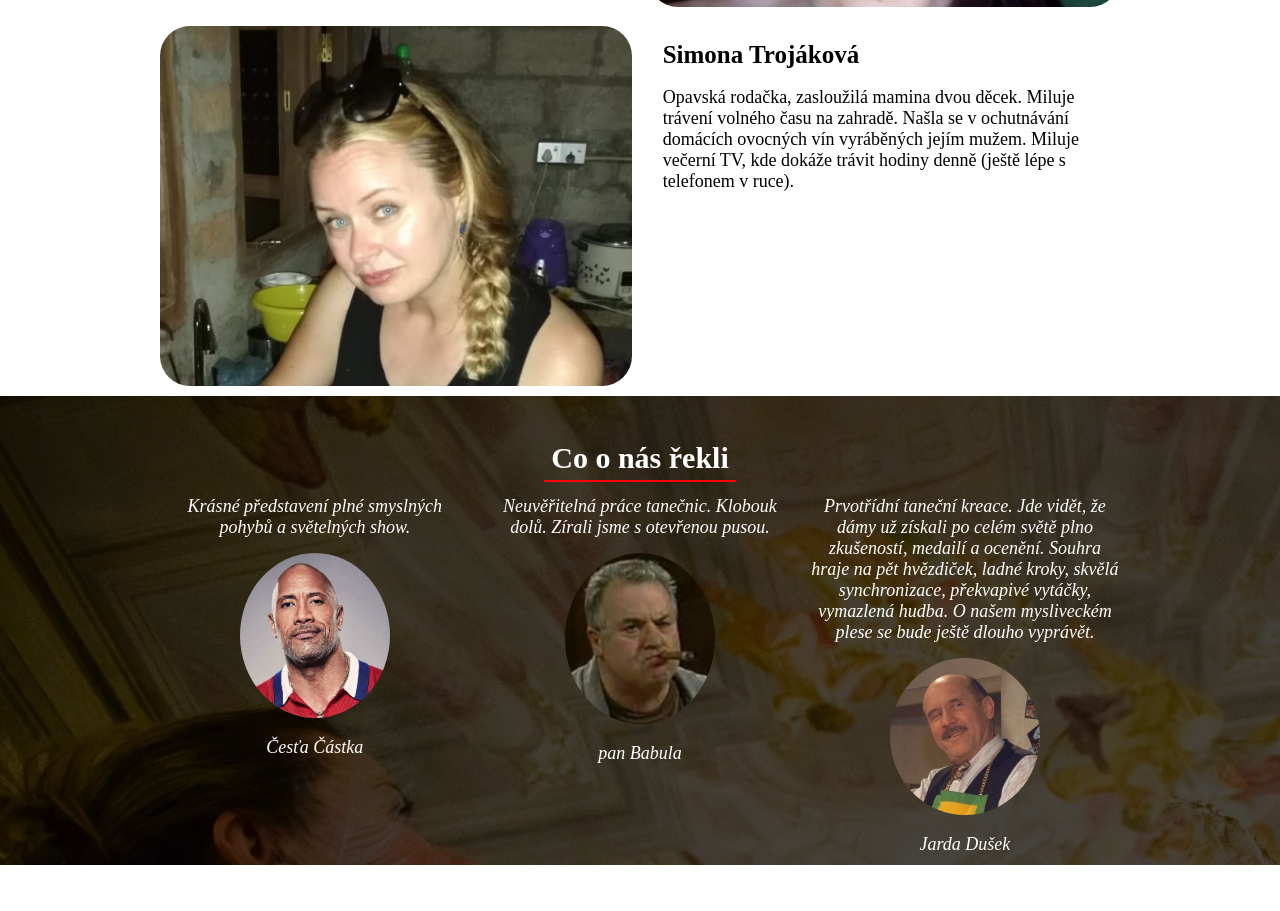
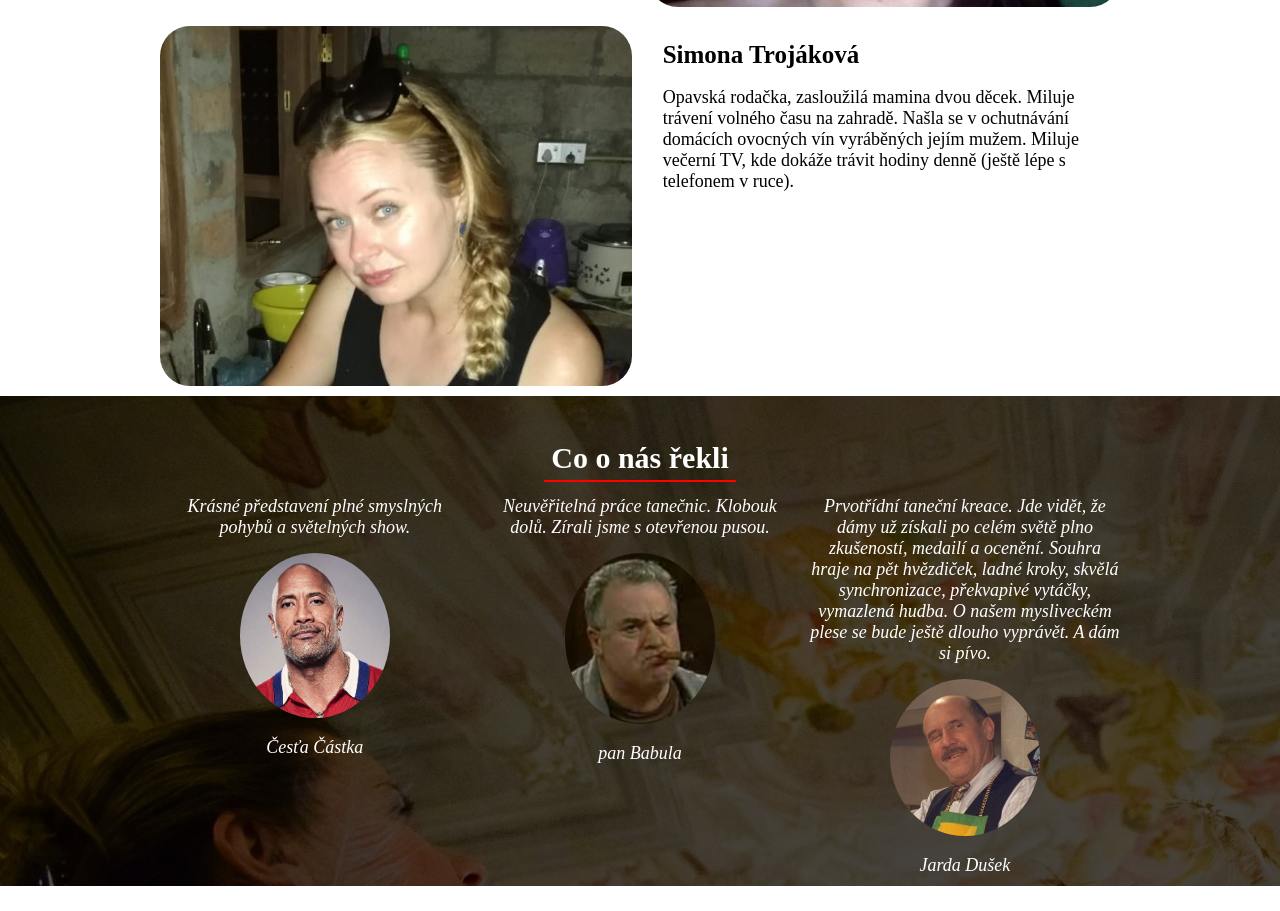
Before and after one commit to ryzskej/My_3, a PHP site: page /?success=1 in a window 1280 px wide. Shown: the part 2061-2972 px from the top of the page. Run offline with PHP 8.4, Linux system fonts and the light colour scheme.

```diff
--- a/index.php
+++ b/index.php
@@ -154,7 +154,7 @@
                     </div>
                 </div>
                 <div class="col span-1-of-3 one-reference">
-                    <p>Prvotřídní taneční kreace. Jde vidět, že dámy už získali po celém světě plno zkušeností, medailí a ocenění. Souhra hraje na pět hvězdiček, ladné kroky, skvělá synchronizace, překvapivé vytáčky, vymazlená hudba. O našem mysliveckém plese se bude ještě dlouho vyprávět.
+                    <p>Prvotřídní taneční kreace. Jde vidět, že dámy už získali po celém světě plno zkušeností, medailí a ocenění. Souhra hraje na pět hvězdiček, ladné kroky, skvělá synchronizace, překvapivé vytáčky, vymazlená hudba. O našem mysliveckém plese se bude ještě dlouho vyprávět. A dám si pívo.
                     </p>
                     <div class="image-text">
                         <img src="img/dusek.JPG" rel="neco">
```
